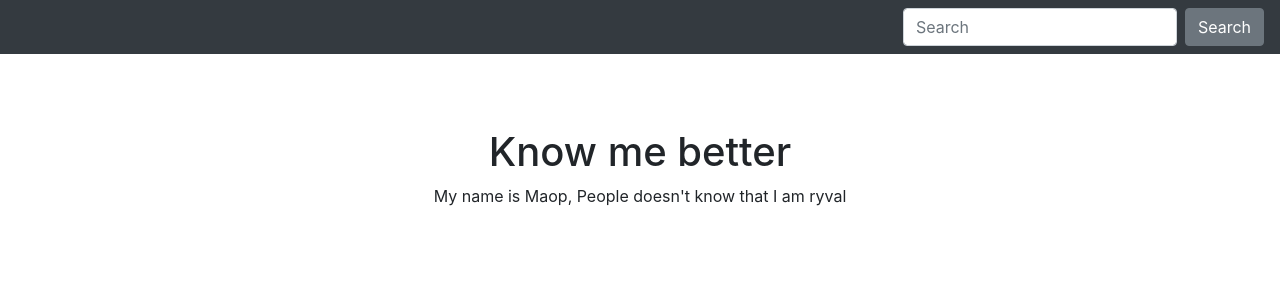
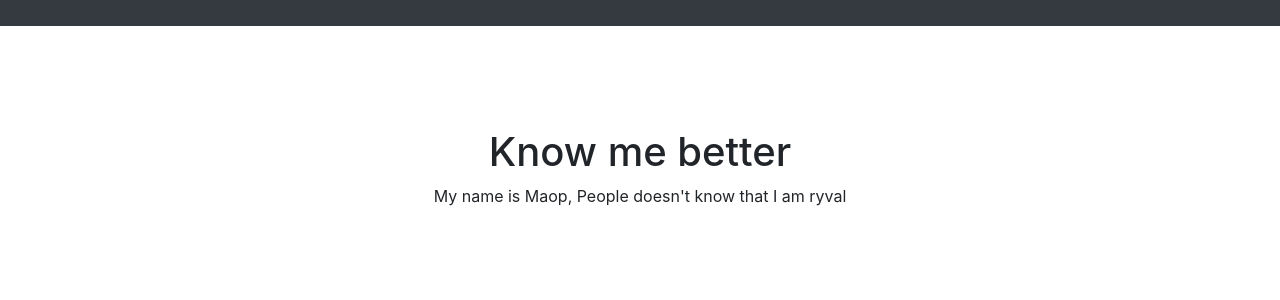
Before and after one commit to RydhaValenda/Website-Using-Flask-Admin1, a Flask app: template web_app/templates/about.html in a window 1280 px wide. Shown: the top 300 px of the page. Run offline with Flask 2, Linux system fonts and the light colour scheme; the template is opened without the code that fills it, so the values that code supplies are empty; some libraries are stand-ins or nearby versions.

Commit message:
Update - 06 Final update flask admin

```diff
--- a/web_app/app.py
+++ b/web_app/app.py
@@ -29,7 +29,6 @@ def create_app():
         contents = 'empty'
         if page is not None:
             contents = page.contents
-
         menu = Menu.query.order_by('order')
 
         return render_template('index.html', TITLE='Flask-01', CONTENT=contents, menu=menu)
--- a/web_app/templates/base-template.html
+++ b/web_app/templates/base-template.html
@@ -23,10 +23,10 @@
           </li>
           {% endfor %}
         </ul>
-        <form class="form-inline my-2 my-lg-0">
-          <input class="form-control mr-sm-2" type="text" placeholder="Search" aria-label="Search">
-          <button class="btn btn-secondary my-2 my-sm-0" type="submit">Search</button>
-        </form>
+<!--        <form class="form-inline my-2 my-lg-0">-->
+<!--          <input class="form-control mr-sm-2" type="text" placeholder="Search" aria-label="Search">-->
+<!--          <button class="btn btn-secondary my-2 my-sm-0" type="submit">Search</button>-->
+<!--        </form>-->
       </div>
     </nav>
 
--- a/web_app/views.py
+++ b/web_app/views.py
@@ -19,6 +19,7 @@ class PageModelView(ModelView):
     form_overrides = dict(contents=CKEditorField)
     create_template = 'admin/ckeditor.html'
     edit_template = 'admin/ckeditor.html'
+    column_list = ('title','url')
 
     # form_columns = ('title', 'contents', 'url')
 # tidak bisa melakukan extend dari template yg ada
```
Also changed, not shown: web_app/templates/admin/ckeditor.html (renamed from web_app/templates/admin/cdkeditor.html).
